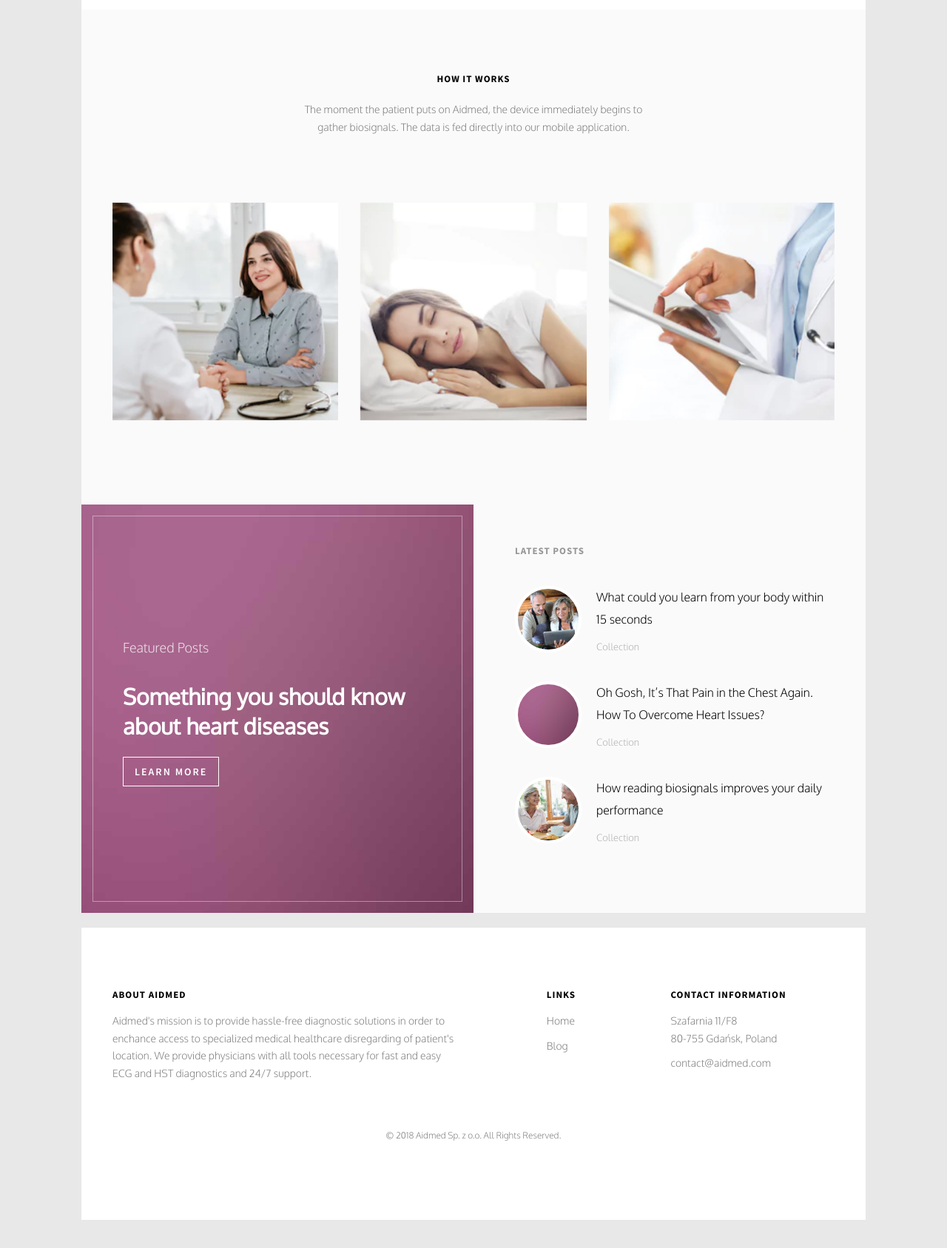
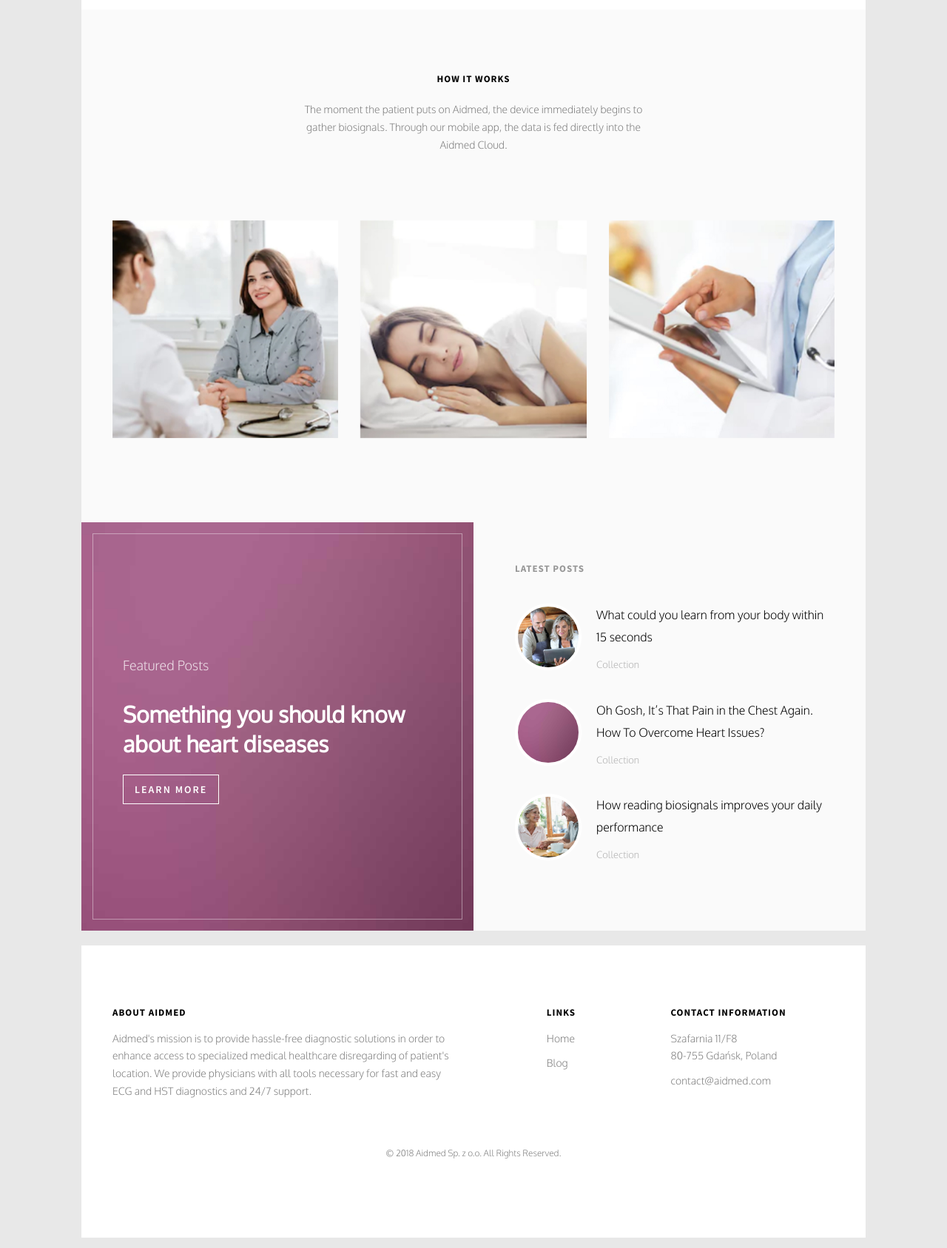
Before and after one commit to Guziq/aidmed, a website: page dist/index.html in a window 1280 px wide. Shown: the part 1020-2707 px from the top of the page at 74% size. Before the commit the page ends 2683 px from the top, so only its background shows below. Drawn offline with Linux system fonts and the light colour scheme; files whose address does not match are found by name.

Commit message:
Copy improvements

```diff
--- a/dist/index.html
+++ b/dist/index.html
@@ -159,7 +159,7 @@
 			<div class="row animate-box">
 				<div class="col-md-6 col-md-offset-3 text-center fh5co-heading">
 					<h2>How It Works</h2>
-					<p>The moment the patient puts on Aidmed, the device immediately begins to gather biosignals. The data is fed directly into our mobile application.</p>
+					<p>The moment the patient puts on Aidmed, the device immediately begins to gather biosignals. Through our mobile app, the data is fed directly into the Aidmed Cloud.</p>
 				</div>
 			</div>
 			<div class="row">
@@ -175,7 +175,7 @@
 					<a href="javascript:void(0)" class="work" style="padding: 12px; background-image: url(images/portfolio-2.jpg);">
 						<div class="desc">
 							<h3>24-Hour Measurement</h3>
-							<span>The patient wears Aidmed comfortably at home while all biosignals are automatically transferred to the Aidmed Cloud</span>
+							<span>The patient wears Aidmed comfortably at home while comprehensive set of various biosignals are automatically transferred to the Aidmed Cloud</span>
 						</div>
 					</a>
 				</div>
@@ -274,7 +274,7 @@
 			<div class="row">
 				<div class="col-md-6 fh5co-widget">
 					<h4>About Aidmed</h4>
-					<p>Aidmed's mission is to provide hassle-free diagnostic solutions in order to enchance access to specialized medical healthcare disregarding of patient's location. We provide physicians with all tools necessary for fast and easy ECG and HST diagnostics and 24/7 support.</p>
+					<p>Aidmed's mission is to provide hassle-free diagnostic solutions in order to enhance access to specialized medical healthcare disregarding of patient's location. We provide physicians with all tools necessary for fast and easy ECG and HST diagnostics and 24/7 support.</p>
 				</div>
 
 				<div class="col-md-3 col-md-push-1">
```
